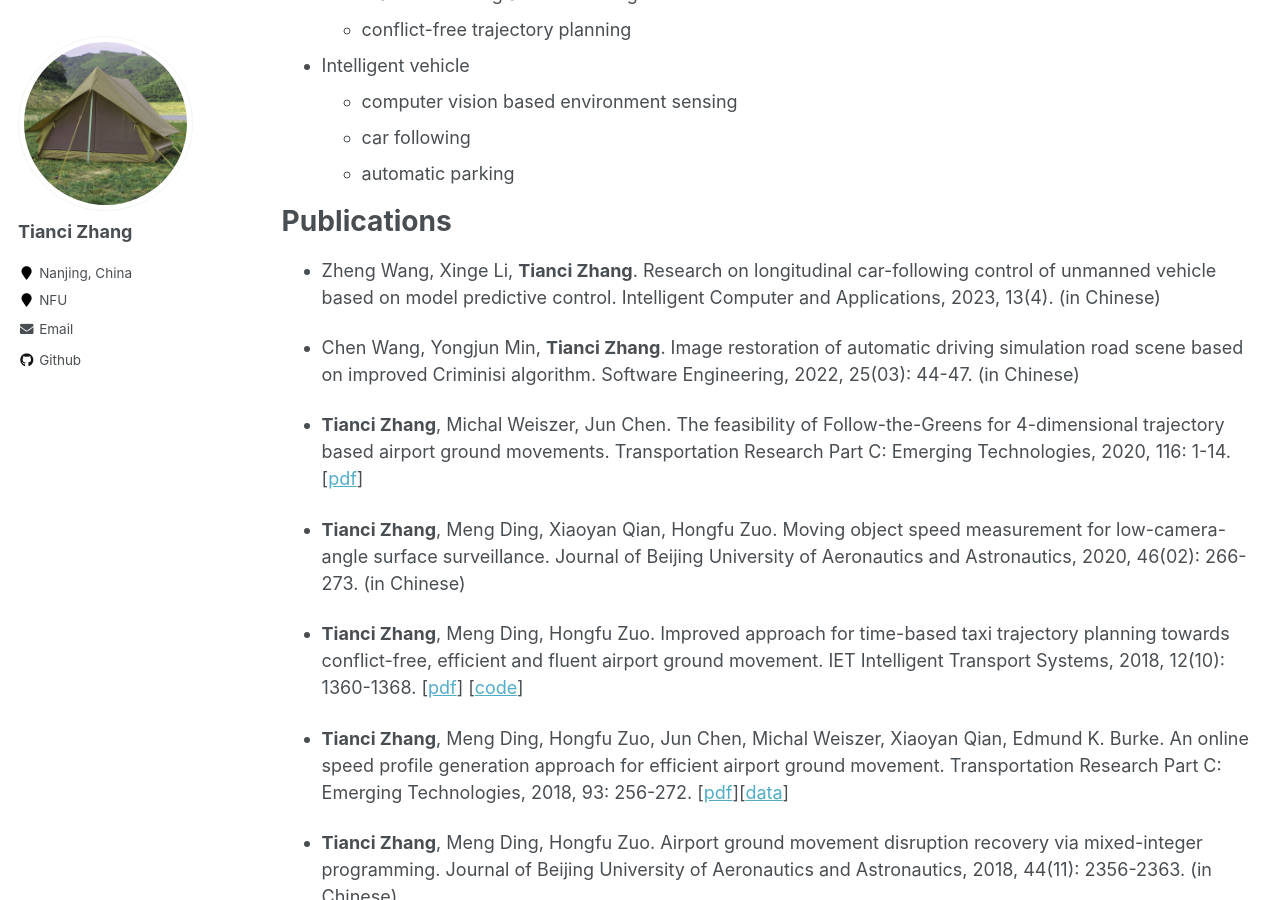
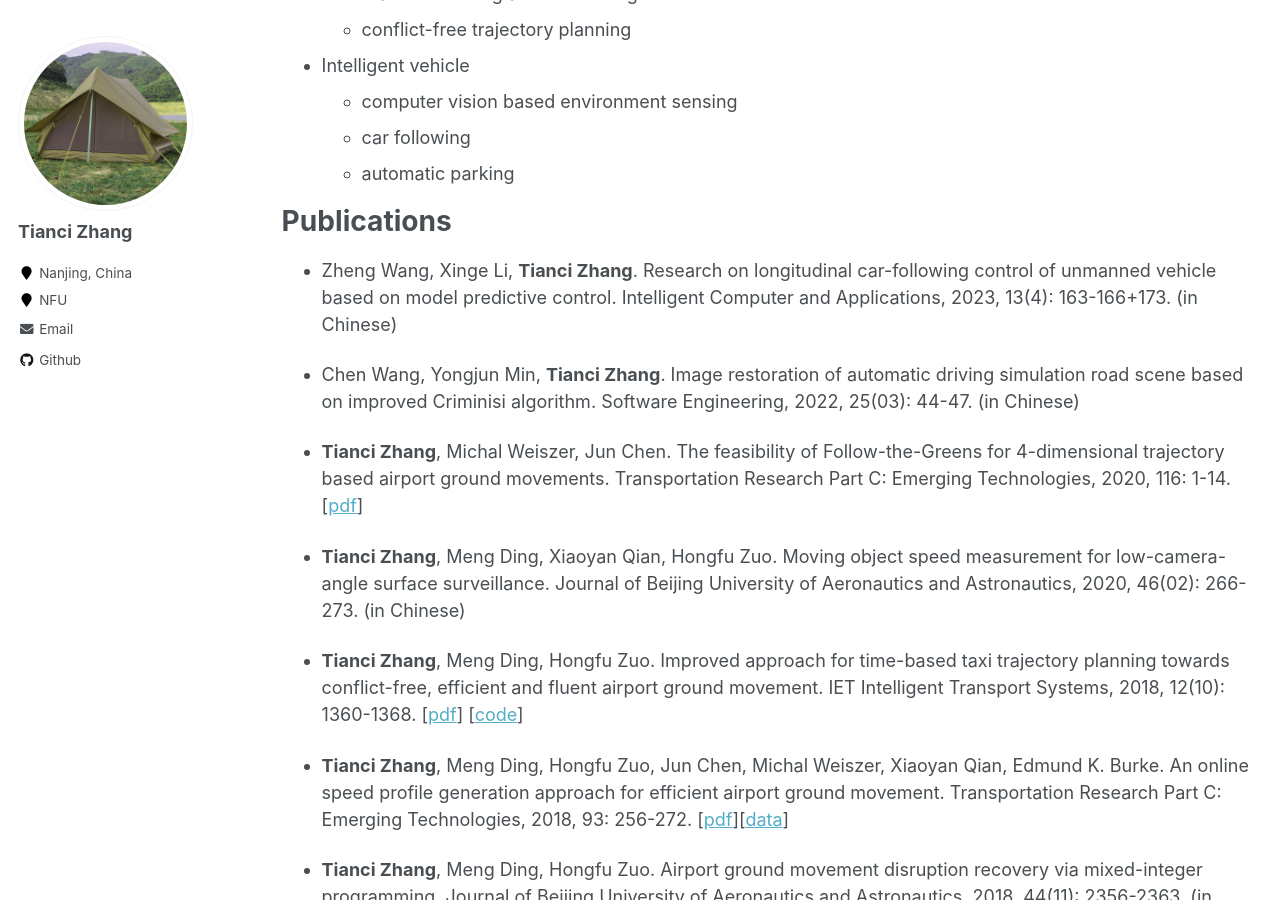
Before and after one commit to tiancivalen/tiancivalen.github.io, a Jekyll site: the page built from _pages/research.md, in a window 1280 px wide and 900 px high, scrolled down 384 px. Built offline with Jekyll 4.4.1, drawn with Linux system fonts in a browser that asks for light colours.

Commit message:
Update research.md

```diff
--- a/_pages/research.md
+++ b/_pages/research.md
@@ -22,7 +22,7 @@ author_profile: true
 
 # Publications
 
-- Zheng Wang, Xinge Li, **Tianci Zhang**. Research on longitudinal car-following control of unmanned vehicle based on model predictive control. Intelligent Computer and Applications, 2023, 13(4). (in Chinese)
+- Zheng Wang, Xinge Li, **Tianci Zhang**. Research on longitudinal car-following control of unmanned vehicle based on model predictive control. Intelligent Computer and Applications, 2023, 13(4): 163-166+173. (in Chinese)
 
 - Chen Wang, Yongjun Min, **Tianci Zhang**. Image restoration of automatic driving simulation road scene based on improved Criminisi algorithm. Software Engineering, 2022, 25(03): 44-47. (in Chinese)
 
```
